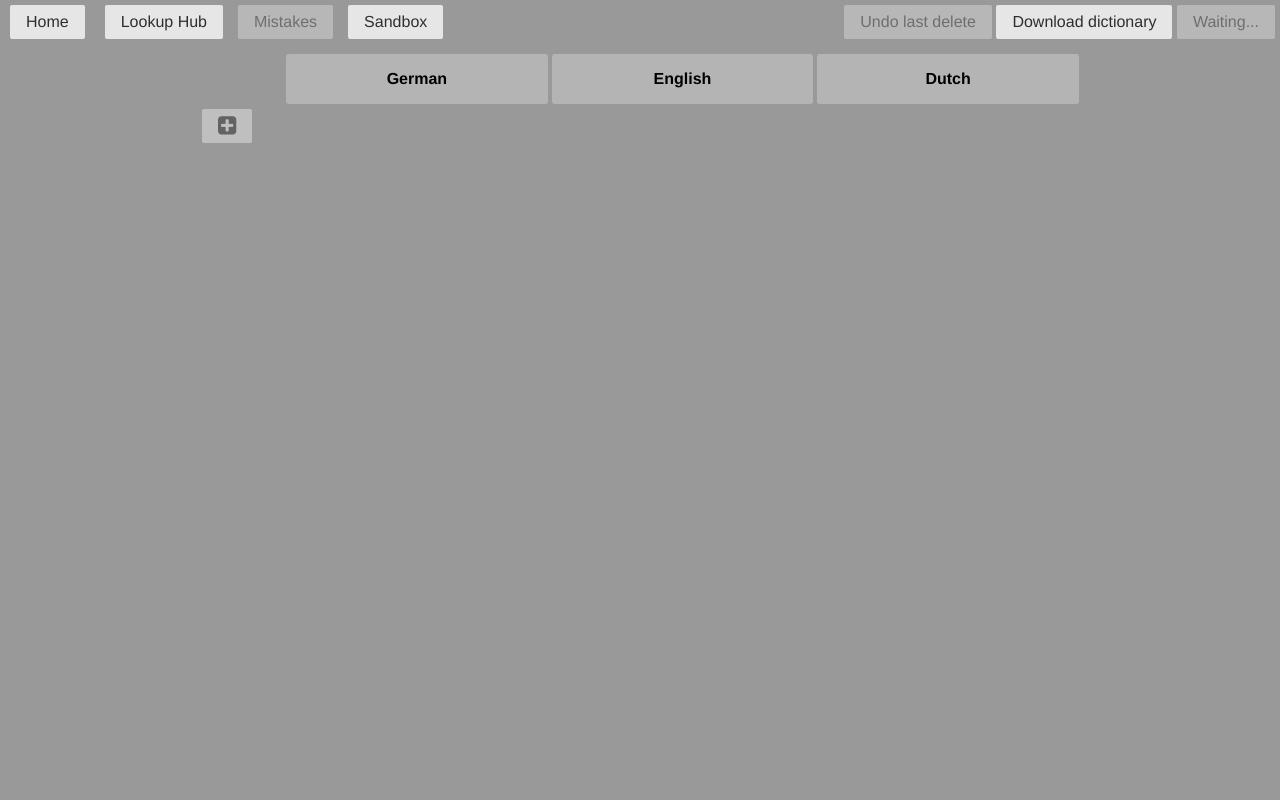
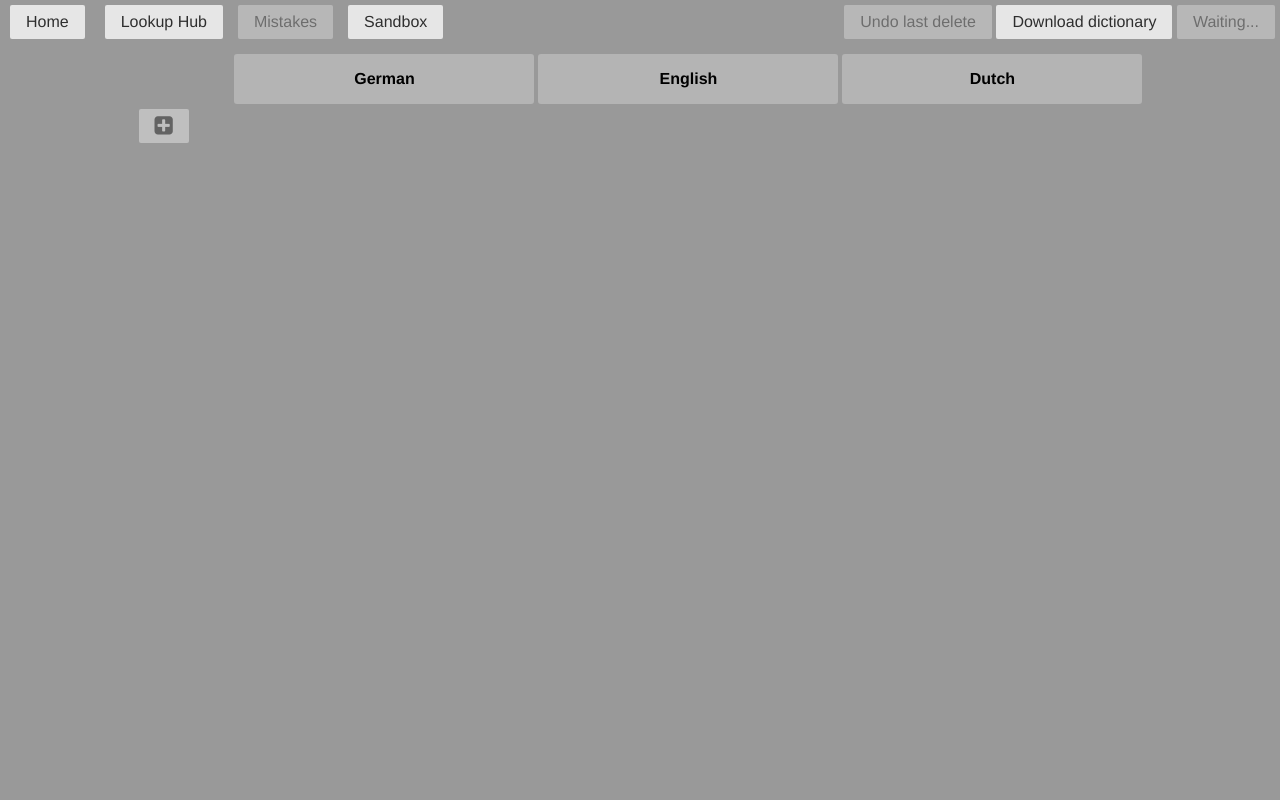
Before and after one commit to ay-bryson/lookup_hub, a Flask app: template lookup_hub/templates/hub.html in a window 1280 px wide. Run offline with Flask 2, Linux system fonts and the light colour scheme; the template is opened without the code that fills it, so the values that code supplies are empty; parts of the project's set-up code (start-up, migrations or seed data) failed here and were passed over.

Commit message:
Fix cell width issue in Chrome

```diff
--- a/lookup_hub/static/scripts/dictionary.js
+++ b/lookup_hub/static/scripts/dictionary.js
@@ -193,7 +193,7 @@ const leftButtonsHTML = (entry) => `
 
 
 const dictionaryElemsHTML = (entry) => `
-    <td class="hub-entry de"
+    <td class="hub-entry text-cell de"
         ` + entry.colourHTML("de") + `
         data-row-id="${ entry.id }">
         <div class="hub-entry-text"
@@ -204,7 +204,7 @@ const dictionaryElemsHTML = (entry) => `
         </div>
         ` + entry.commentHTML("de") + `
     </td>
-    <td class="hub-entry en"
+    <td class="hub-entry text-cell en"
         ` + entry.colourHTML("en") + `
         data-row-id="${ entry.id }">
         <div class="hub-entry-text"
@@ -215,7 +215,7 @@ const dictionaryElemsHTML = (entry) => `
         </div>
         ` + entry.commentHTML("en") + `
     </td>
-    <td class="hub-entry nl"
+    <td class="hub-entry text-cell nl"
         ` + entry.colourHTML("nl") + `
         data-row-id="${ entry.id }">
         <div class="hub-entry-text"
--- a/lookup_hub/static/style/hub.css
+++ b/lookup_hub/static/style/hub.css
@@ -15,7 +15,9 @@
     height: 50px;
 }
 
-#hub-table th.text-cell {
+#hub-table .text-cell {
+    min-width: 300px;
+    max-width: 450px;
     width: 30%;
 }
 
@@ -36,7 +38,6 @@
 }
 
 .hub-entry {
-    width: 30%;
     padding: 7px;
     background-color: var(--off-white);
 }
```
